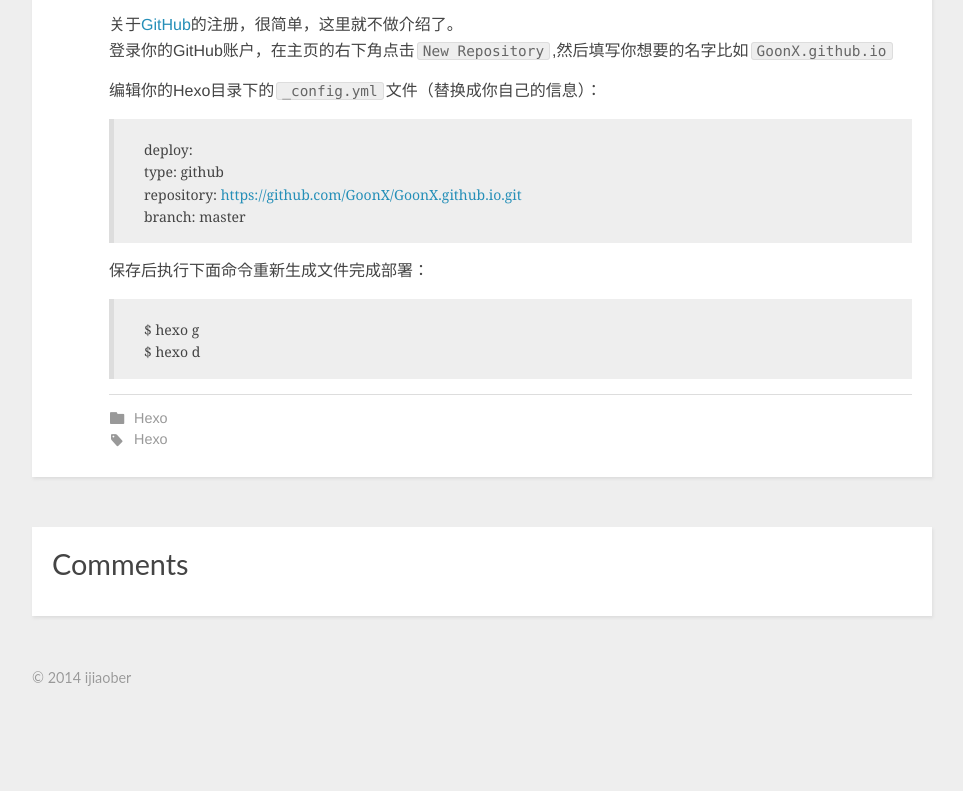
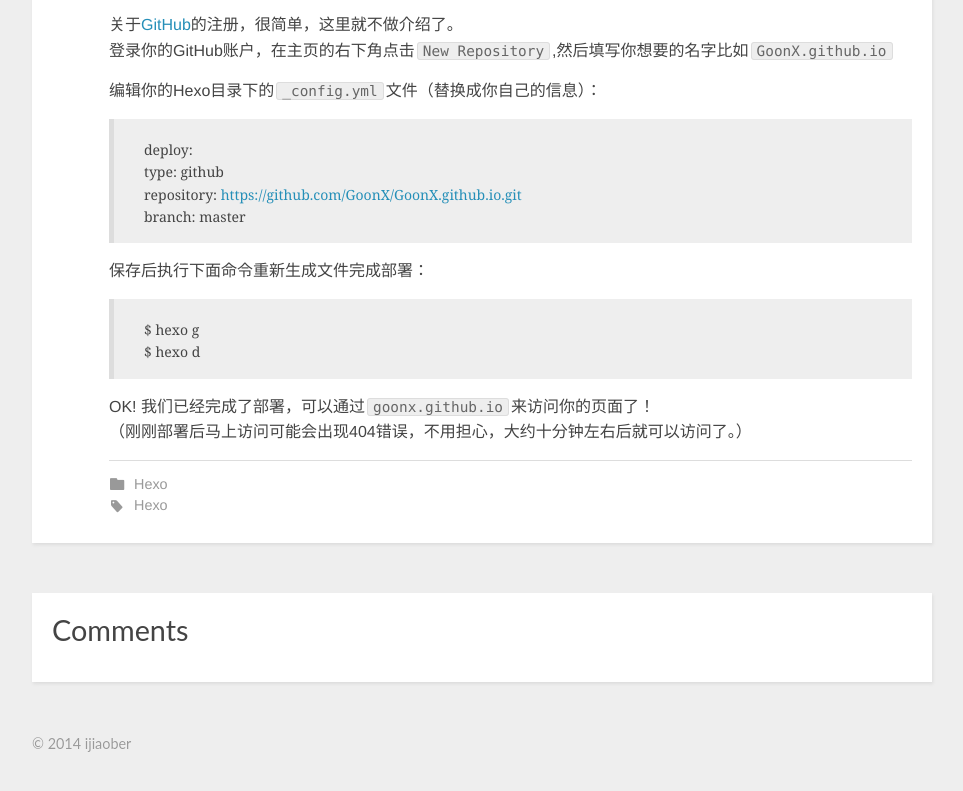
Before and after one commit to ijiaober/GoonX.github.io, a plain HTML site: page 2014/08/04/hexo-02/index.html in a window 1280 px wide. Shown: the part 2466-3257 px from the top of the page, without its empty margins (8-971 px from the left). Before the commit the page ends 3205 px from the top, so only its background shows below. Drawn offline with nearby package versions, Linux system fonts and the light colour scheme; files whose address does not match are found by name; a web font is replaced by a local one.

Commit message:
Site updated: 2014-08-04 16:17:56

```diff
--- a/2014/08/04/hexo-02/index.html
+++ b/2014/08/04/hexo-02/index.html
@@ -130,6 +130,7 @@
 <blockquote>
 <p>$ hexo g<br>$ hexo d</p>
 </blockquote>
+<p>OK! 我们已经完成了部署，可以通过<code>goonx.github.io</code>来访问你的页面了！<br>（刚刚部署后马上访问可能会出现404错误，不用担心，大约十分钟左右后就可以访问了。）</p>
 
 
     </div>
```
Also changed, not shown: archives/2014/08/index.html (+1 -0 lines), archives/2014/index.html (+1 -0 lines), archives/index.html (+1 -0 lines), categories/hexo/index.html (+1 -0 lines), index.html (+1 -0 lines), tags/Hexo/index.html (+1 -0 lines).
